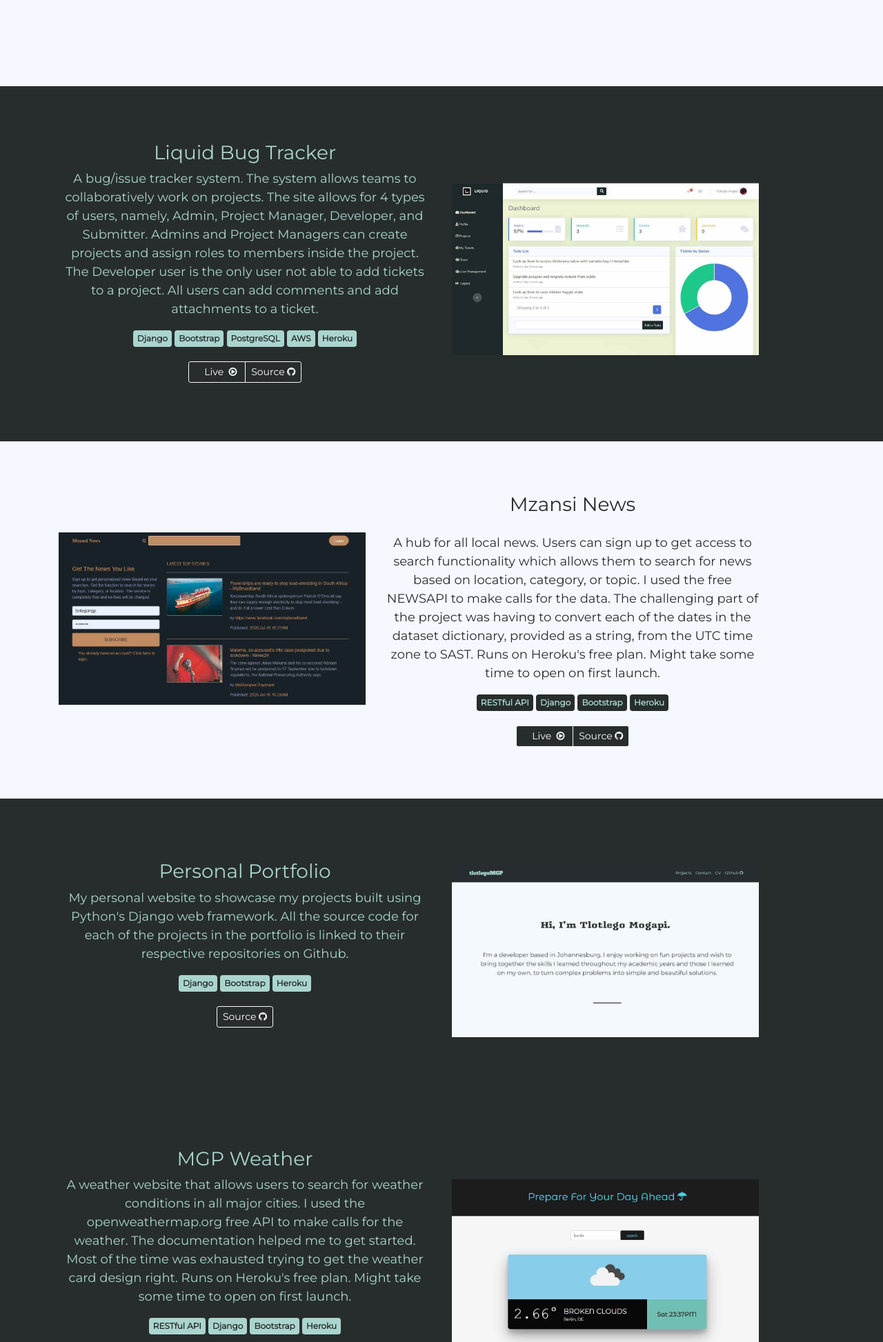
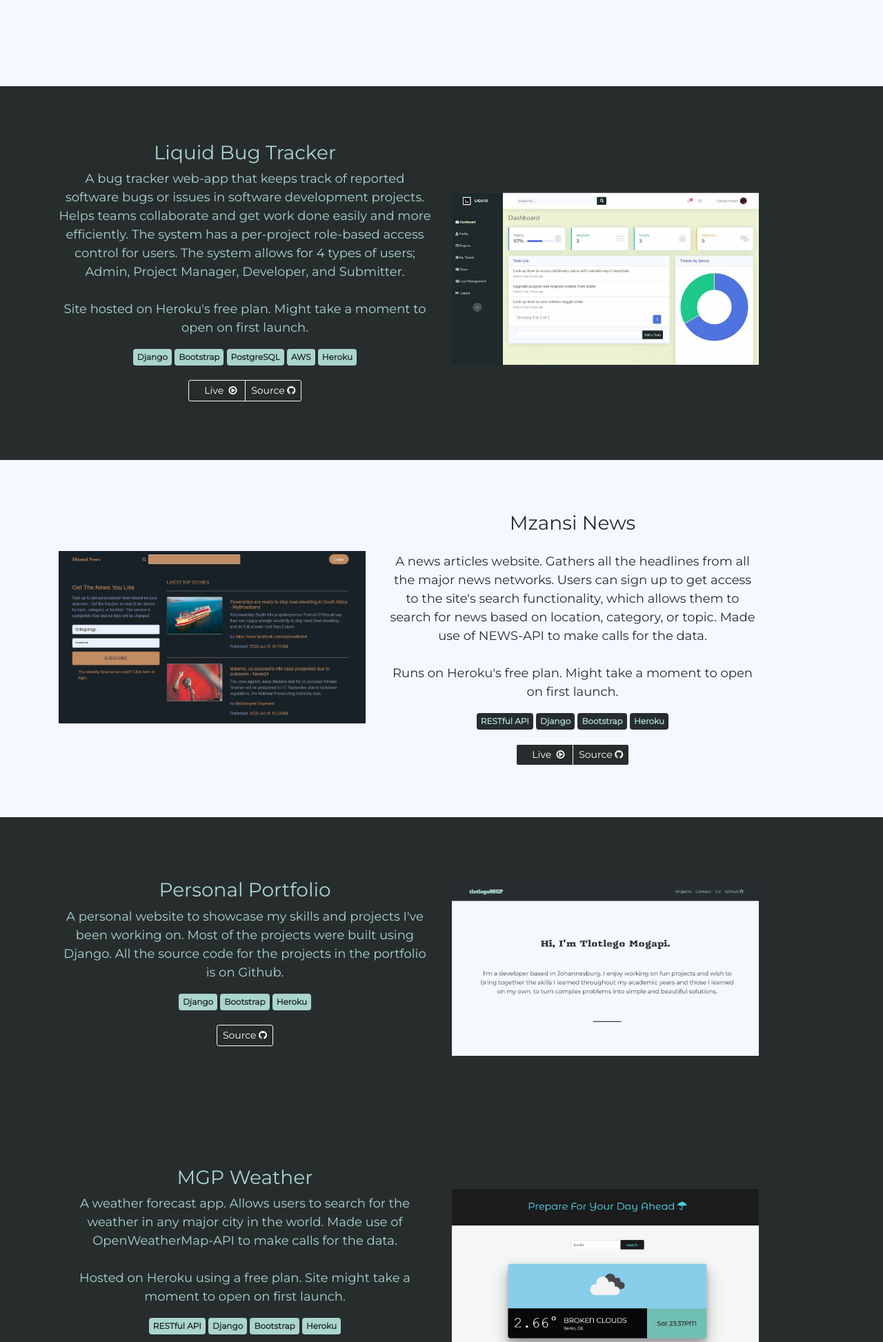
Before and after one commit to tlotlegomgp/portfolio, a Django app: page / in a window 1280 px wide. Shown: the part 666-2612 px from the top of the page at 69% size. Run offline with Django 3.2, Linux system fonts and the light colour scheme; some libraries are stand-ins or nearby versions; some web fonts are replaced.

```diff
--- a/index/templates/index/index.html
+++ b/index/templates/index/index.html
@@ -29,11 +29,11 @@
             <div class="col-md-12 col-lg-6 text-center">
                 <h3>Liquid Bug Tracker</h3>
                 <p>
-                    A bug/issue tracker system. The system allows teams to collaboratively work on projects. The site
-                    allows for 4 types of users, namely, Admin, Project Manager, Developer, and Submitter.
-                    Admins and Project Managers can create projects and assign roles to members inside the project.
-                    The Developer user is the only user not able to add tickets to a project.
-                    All users can add comments and add attachments to a ticket.
+                    A bug tracker web-app that keeps track of reported software bugs or issues in software development
+                     projects. Helps teams collaborate and get work done easily and more efficiently.
+                     The system has a per-project role-based access control for users. The system allows for 4 types
+                     of users; Admin, Project Manager, Developer, and Submitter.<br><br>
+                     Site hosted on Heroku's free plan. Might take a moment to open on first launch.
                 </p>
                 <ol>
                     <li style="margin-left: -40px; list-style: none;">
@@ -75,11 +75,11 @@
                     Mzansi News
                 </h3>
                 <p>
-                    A hub for all local news. Users can sign up to get access to search functionality which
-                    allows them to search for news based on location, category, or topic. I used the free NEWSAPI
-                    to make calls for the data. The challenging part of the project was having to convert each of
-                    the dates in the dataset dictionary, provided as a string, from the UTC time zone to SAST.
-                    Runs on Heroku's free plan. Might take some time to open on first launch.
+                    A news articles website. Gathers all the headlines from all the major news networks.
+                    Users can sign up to get access to the site's search functionality, which allows them to
+                    search for news based on location, category, or topic. Made use of NEWS-API to make calls
+                    for the data. <br><br>
+                    Runs on Heroku's free plan. Might take a moment to open on first launch.
                 </p>
                 <ol>
                     <li style="margin-left: -40px; list-style: none;">
@@ -110,9 +110,9 @@
             <div class="col-md-12 col-lg-6 text-center">
                 <h3>Personal Portfolio</h3>
                 <p>
-                    My personal website to showcase my projects built using Python's Django web framework.
-                    All the source code for each of the projects in the portfolio is linked to their respective
-                    repositories on Github.
+                    A personal website to showcase my skills and projects I've been working on.
+                    Most of the projects were built using Django. All the source code for the projects
+                    in the portfolio is on Github.
                 </p>
                 <ol>
                     <li style="margin-left: -40px; list-style: none;">
@@ -143,10 +143,10 @@
             <div class="col-md-12 col-lg-6 text-center">
                 <h3>MGP Weather</h3>
                 <p>
-                    A weather website that allows users to search for weather conditions in all major cities.
-                    I used the openweathermap.org free API to make calls for the weather. The documentation
-                    helped me to get started. Most of the time was exhausted trying to get the weather card
-                    design right. Runs on Heroku's free plan. Might take some time to open on first launch.
+                    A weather forecast app. Allows users to search for the weather in any major city in the world.
+                    Made use of OpenWeatherMap-API to make calls for the data.
+                    <br><br>
+                    Hosted on Heroku using a free plan. Site might take a moment to open on first launch.
                 </p>
                 <ol>
                     <li style="margin-left: -40px; list-style: none;">
```
